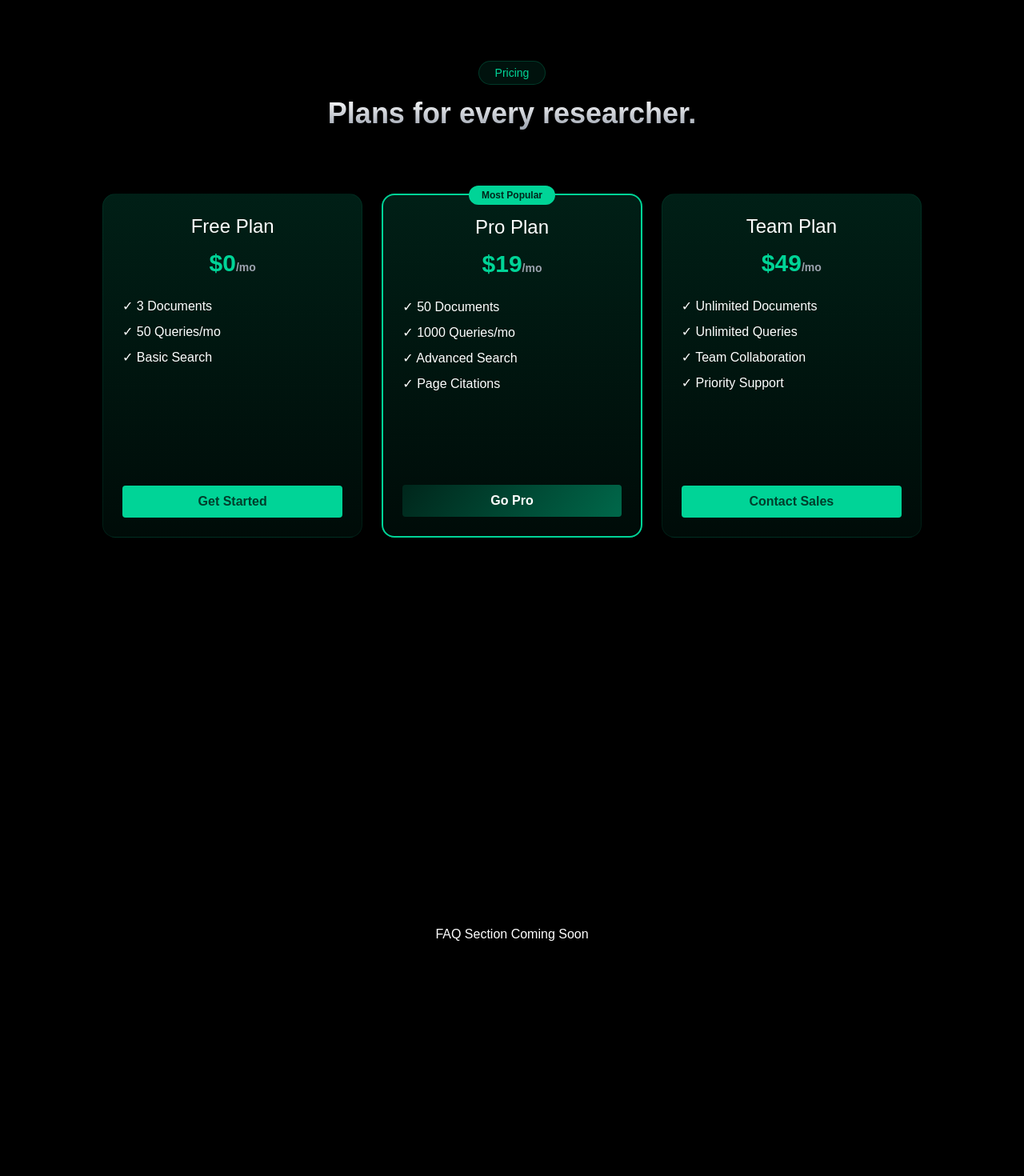
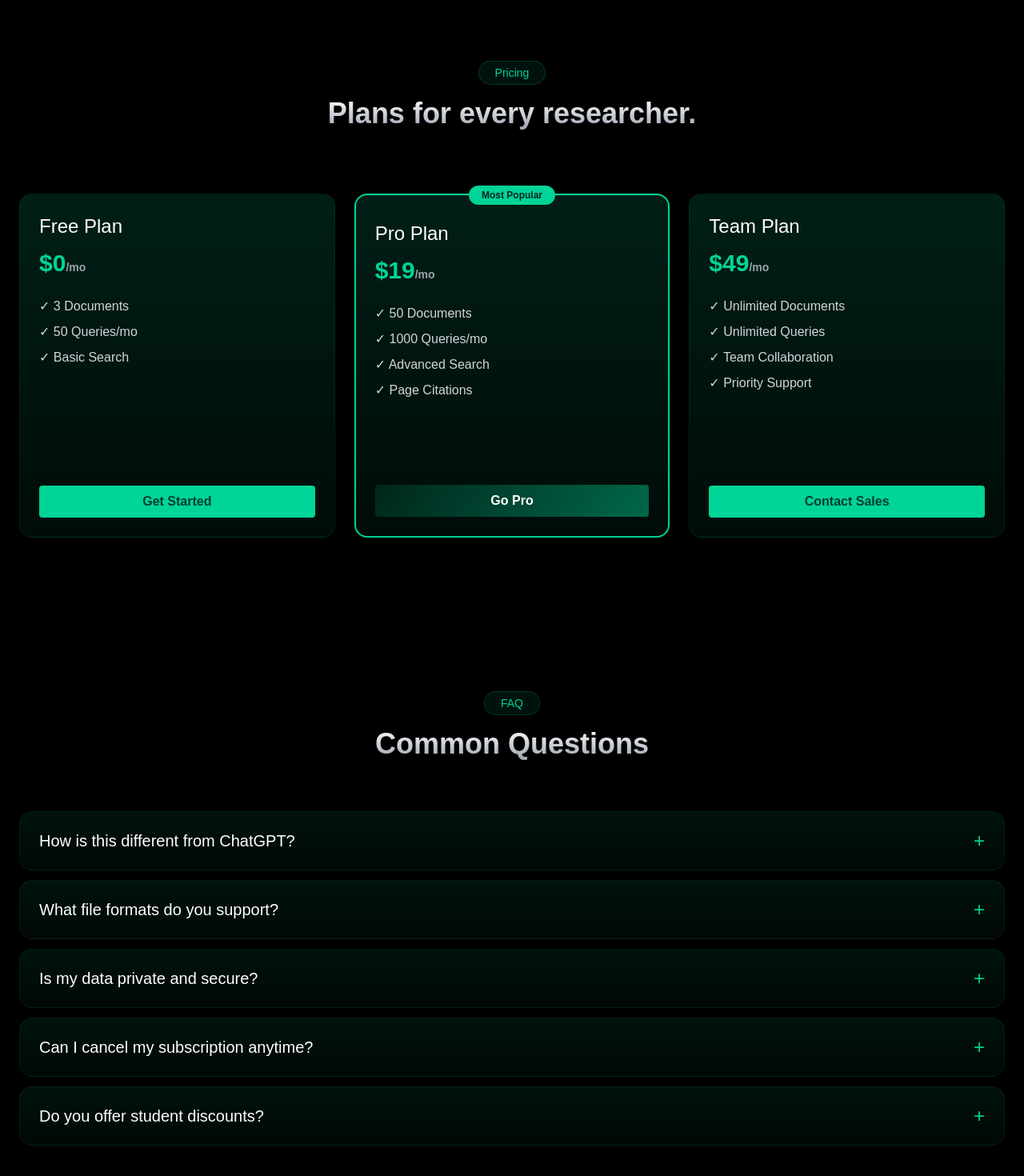
Before and after one commit to BhathiyaVicum/zentic-ai, a React (Vite) app: page / in a window 1280 px wide. Shown: the part 2238-3708 px from the top of the page at 80% size. Built offline with nearby package versions, Linux system fonts and the light colour scheme; a web font is replaced by a local one.

Commit message:
feat: add FAQ component  and update Pricing layout

```diff
--- a/src/components/home/FAQ.jsx
+++ b/src/components/home/FAQ.jsx
@@ -0,0 +1,82 @@
+import { useState } from "react";
+
+const FAQ = () => {
+
+    const [openIndex, setOpenIndex] = useState(null);
+
+    const faqs = [
+        {
+            question: "How is this different from ChatGPT?",
+            answer: "ChatGPT doesn't know YOUR documents. BrainDocAI only answers from your uploaded files with page citations. You get verified answers from your own knowledge base."
+        },
+        {
+            question: "What file formats do you support?",
+            answer: "Currently we support PDF, TXT, and Markdown files. DOCX and EPUB support coming soon. Maximum file size is 50MB per document."
+        },
+        {
+            question: "Is my data private and secure?",
+            answer: "Yes! Your documents are encrypted at rest and in transit. We never train our AI on your data. You can delete everything anytime."
+        },
+        {
+            question: "Can I cancel my subscription anytime?",
+            answer: "Absolutely. No questions asked. You can cancel from your dashboard and your data will be available until the end of your billing period."
+        },
+        {
+            question: "Do you offer student discounts?",
+            answer: "Yes! Students get 50% off Pro plan with valid .edu email. Contact support with your student ID."
+        }
+    ];
+
+    const toggleFAQ = (index) => {
+        setOpenIndex(openIndex === index ? null : index);
+    };
+
+    return (
+        <section id="faq" className="relative py-24 px-6">
+
+            <div className="max-w-7xl mx-auto w-full">
+
+                <div className="text-center max-w-3xl mx-auto">
+                    <button className="px-5 py-1 text-secondary-text text-sm font-light border pointer-events-none border-secondary-text/20 rounded-full bg-brand-muted/30">
+                        FAQ
+                    </button>
+
+                    <h2 className="text-3xl md:text-4xl font-semibold mt-2 md:mt-4 mb-10 md:mb-3 bg-gradient-to-b from-white to-gray-400 bg-clip-text text-transparent">
+                        Common Questions
+                    </h2>
+                </div>
+
+                <div className="space-y-3 mt-1 md:mt-16">
+                    {faqs.map((faq, index) => (
+                        <div
+                            key={index}
+                            className="bg-gradient-to-b from-brand-muted/30 to-brand-dark/20 border border-brand-light/10 rounded-2xl overflow-hidden hover:border-brand-light/30 transition-all duration-300"
+                        >
+                            {/* Question Button */}
+                            <button
+                                onClick={() => toggleFAQ(index)}
+                                className="w-full flex justify-between items-center px-6 py-5 text-left"
+                            >
+                                <span className="text-lg md:text-xl font-normal text-primary-text">
+                                    {faq.question}
+                                </span>
+                                <span className="text-secondary-text text-2xl ml-4">
+                                    {openIndex === index ? "−" : "+"}
+                                </span>
+                            </button>
+
+                            {/* Answer */}
+                            <div className={`transition-all duration-300 ease-in-out ${openIndex === index ? "max-h-96 pb-5" : "max-h-0"} overflow-hidden`}>
+                                <p className="text-gray-100 font-normal text-left px-6 pb-4 leading-relaxed">
+                                    {faq.answer}
+                                </p>
+                            </div>
+                        </div>
+                    ))}
+                </div>
+            </div>
+        </section>
+    );
+}
+
+export default FAQ;
--- a/src/components/home/Pricing.jsx
+++ b/src/components/home/Pricing.jsx
@@ -1,12 +1,13 @@
 const Pricing = () => {
 
     return (
-
         <section id="pricing" className="relative py-24 px-6">
-            <div className="max-w-full mx-auto w-full">
+            {/* Changed: max-w-7xl mx-auto (same as Features) */}
+            <div className="max-w-7xl mx-auto w-full">
 
                 {/* Section Header */}
-                <div className="text-center max-w-5xl mx-auto">
+                {/* Changed: max-w-3xl (same as Features) */}
+                <div className="text-center max-w-3xl mx-auto">
                     <button className="px-5 py-1 text-secondary-text text-sm font-light border pointer-events-none border-secondary-text/20 rounded-full bg-brand-muted/30">
                         Pricing
                     </button>
@@ -14,81 +15,66 @@ const Pricing = () => {
                     <h2 className="text-3xl md:text-4xl font-semibold mt-2 md:mt-4 mb-10 md:mb-3 bg-gradient-to-b from-white to-gray-400 bg-clip-text text-transparent">
                         Plans for every researcher.
                     </h2>
+                </div>
 
+                {/* Pricing Grid*/}
                 <div className="grid md:grid-cols-2 lg:grid-cols-3 gap-6 mt-1 md:mt-20">
 
-
-                        <div className="flex flex-col bg-gradient-to-b from-brand-muted/50 to-brand-dark/30 border border-brand-light/10 rounded-2xl px-6 py-6 md:min-h-[430px] md:py-6 hover:border-brand-light/30 transition-all duration-300 hover:-translate-y-1">
-
+                    {/* Card 1*/}
+                    <div className="flex flex-col bg-gradient-to-b from-brand-muted/50 to-brand-dark/30 border border-brand-light/10 rounded-2xl px-6 py-6 md:min-h-[430px] hover:border-brand-light/30 transition-all duration-300 hover:-translate-y-1">
                         <h3 className="text-2xl font-medium text-primary-text mb-3">
                             Free Plan
                         </h3>
-
                         <p className="text-3xl font-bold text-secondary-text mb-6">$0<span className="text-sm text-gray-400">/mo</span></p>
-
                         <ul className="text-left space-y-2 mb-6 flex-grow">
-                                <li className="">✓ 3 Documents</li>
-                                <li className="">✓ 50 Queries/mo</li>
-                                <li className="">✓ Basic Search</li>
+                            <li className="text-gray-300">✓ 3 Documents</li>
+                            <li className="text-gray-300">✓ 50 Queries/mo</li>
+                            <li className="text-gray-300">✓ Basic Search</li>
                         </ul>
-
                         <button className="w-full bg-secondary-text px-3 py-2 rounded text-brand-muted font-semibold hover:opacity-80 transition">
                             Get Started
                         </button>
                     </div>
 
-                        <div className="flex flex-col bg-gradient-to-b from-brand-muted/50 to-brand-dark/30 border-2 border-secondary-text rounded-2xl px-6 py-6 md:min-h-[430px]  md:py-6 hover:border-brand-light/30 transition-all duration-300 hover:-translate-y-1 relative">
-
-                            {/* Popular Badge */}
-                            <div className="absolute -top-3 left-1/2 -translate-x-1/2 bg-secondary-text text-brand-dark px-4 py-1 rounded-full text-xs font-semibold">
+                    {/* Card 2 */}
+                    <div className="flex flex-col bg-gradient-to-b from-brand-muted/50 to-brand-dark/30 border-2 border-secondary-text rounded-2xl px-6 py-6 md:min-h-[430px] hover:border-brand-light/30 transition-all duration-300 hover:-translate-y-1 relative">
+                        <div className="absolute -top-3 left-1/2 -translate-x-1/2 bg-secondary-text text-brand-dark px-4 py-1 rounded-full text-xs font-semibold whitespace-nowrap">
                             Most Popular
                         </div>
-
-                            <h3 className="text-2xl font-medium text-primary-text mb-3 ">
+                        <h3 className="text-2xl font-medium text-primary-text mb-3 mt-2">
                             Pro Plan
                         </h3>
-
                         <p className="text-3xl font-bold text-secondary-text mb-6">$19<span className="text-sm text-gray-400">/mo</span></p>
-
                         <ul className="text-left space-y-2 mb-6 flex-grow">
-                                <li className="">✓ 50 Documents</li>
-                                <li className="">✓ 1000 Queries/mo</li>
-                                <li className="">✓ Advanced Search</li>
-                                <li className="">✓ Page Citations</li>
+                            <li className="text-gray-300">✓ 50 Documents</li>
+                            <li className="text-gray-300">✓ 1000 Queries/mo</li>
+                            <li className="text-gray-300">✓ Advanced Search</li>
+                            <li className="text-gray-300">✓ Page Citations</li>
                         </ul>
-
                         <button className="w-full bg-btn-primary px-3 py-2 rounded text-primary-text font-semibold hover:opacity-80 transition">
                             Go Pro
                         </button>
                     </div>
 
-                        {/* Card 3 - Team Plan */}
-                        <div className="flex flex-col bg-gradient-to-b from-brand-muted/50 to-brand-dark/30 border border-brand-light/10 rounded-2xl px-6 py-6 md:min-h-[430px] md:py-6 hover:border-brand-light/30 transition-all duration-300 hover:-translate-y-1">
-
+                    {/* Card 3*/}
+                    <div className="flex flex-col bg-gradient-to-b from-brand-muted/50 to-brand-dark/30 border border-brand-light/10 rounded-2xl px-6 py-6 md:min-h-[430px] hover:border-brand-light/30 transition-all duration-300 hover:-translate-y-1">
                         <h3 className="text-2xl font-medium text-primary-text mb-3">
                             Team Plan
                         </h3>
-
                         <p className="text-3xl font-bold text-secondary-text mb-6">$49<span className="text-sm text-gray-400">/mo</span></p>
-
                         <ul className="text-left space-y-2 mb-6 flex-grow">
-                                <li className="">✓ Unlimited Documents</li>
-                                <li className="">✓ Unlimited Queries</li>
-                                <li className="">✓ Team Collaboration</li>
-                                <li className="">✓ Priority Support</li>
+                            <li className="text-gray-300">✓ Unlimited Documents</li>
+                            <li className="text-gray-300">✓ Unlimited Queries</li>
+                            <li className="text-gray-300">✓ Team Collaboration</li>
+                            <li className="text-gray-300">✓ Priority Support</li>
                         </ul>
-
                         <button className="w-full bg-secondary-text px-3 py-2 rounded text-brand-muted font-semibold hover:opacity-80 transition">
                             Contact Sales
                         </button>
                     </div>
                 </div>
-
-                </div>
-
             </div>
         </section>
-
     );
 }
 
--- a/src/pages/HomePage.jsx
+++ b/src/pages/HomePage.jsx
@@ -3,6 +3,7 @@ import Hero from "../components/home/Hero";
 import Features from "../components/home/Features";
 import HowItWorks from "../components/home/HowItWorks";
 import Pricing from "../components/home/Pricing"
+import FAQ from "../components/home/FAQ";
 
 const HomePage = () => {
 
@@ -31,9 +32,7 @@ const HomePage = () => {
                 </section>
 
                 <section id="faq">
-                    <div className="h-screen flex items-center justify-center text-white">
-                        FAQ Section Coming Soon
-                    </div>
+                    <FAQ />
                 </section>
             </div>
         </div>
```
Lines whose indentation alone changed are shown as unchanged.
